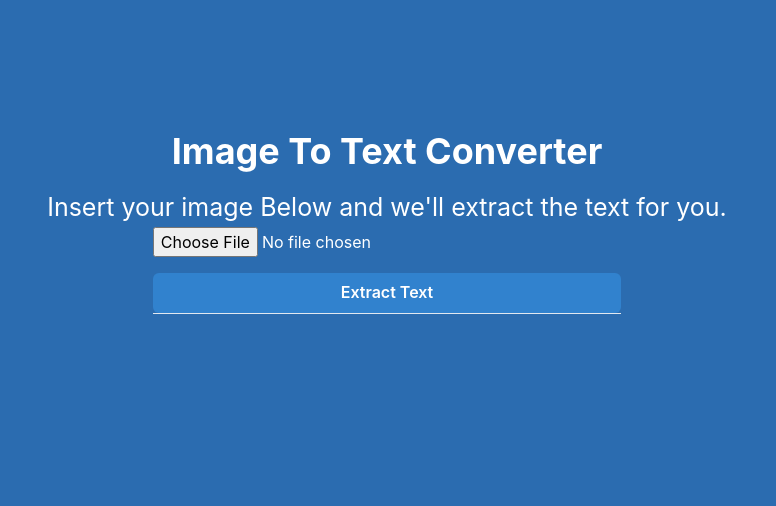
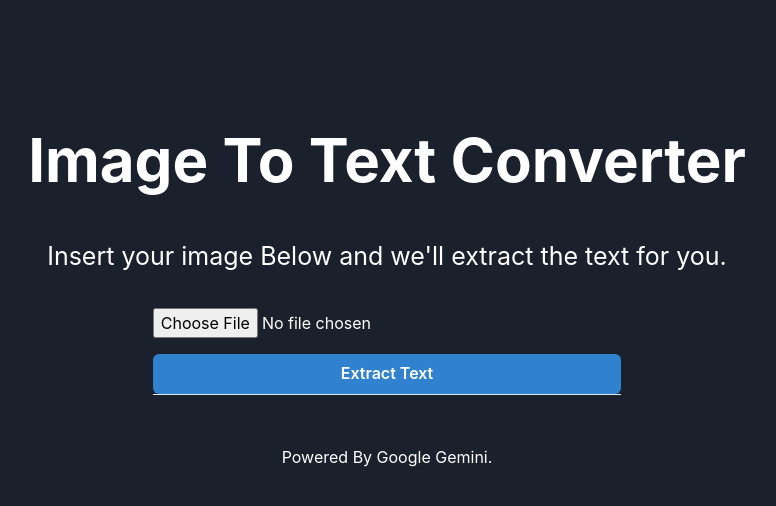
Before and after one commit to sanan-sajid/ImageInsight, a React (Vite) app: page / in a window 1280 px wide. Shown: the top 506 px of the page, without its empty margins (253-1029 px from the left). Built offline with nearby package versions, Linux system fonts and the light colour scheme; no server answers.

Commit message:
added some css

```diff
--- a/package.json
+++ b/package.json
@@ -10,6 +10,7 @@
     "preview": "vite preview"
   },
   "dependencies": {
+    "@bytescale/upload-widget-react": "^4.18.0",
     "@chakra-ui/react": "^2.8.2",
     "@emotion/react": "^11.11.3",
     "@emotion/styled": "^11.11.0",
--- a/src/App.jsx
+++ b/src/App.jsx
@@ -7,7 +7,11 @@ import { Container, Box } from "@chakra-ui/react";
 import Header from "./components/Header";
 import { Button } from "@chakra-ui/react";
 import KeywordsModal from "./components/KeywordsModal";
-
+import Footer from "./components/Footer";
+const options = {
+  apiKey: "free", // Get API keys from: www.bytescale.com
+  maxFileCount: 1,
+};
 function App() {
   const API_KEY = import.meta.env.VITE_GEMINI_API_KEY;
   const [data, setData] = useState(undefined);
@@ -107,11 +111,12 @@ function App() {
 
   return (
     <>
-      <Box bg="blue.600" color="white" height="100vh" paddingTop={130}>
+      <Box bg="gray.800" color="white" height="100vh" paddingTop={130}>
         <Container maxW="3xl" centerContent>
           <Header></Header>
           <div className="card">
             <input type="file" onChange={(e) => setImageData(e.target.files)} />
+
             <Button
               bg="blue.500"
               color="white"
@@ -132,7 +137,7 @@ function App() {
             closeModal={closeModal}
             imageData={photoURL}
           />
-
+          <Footer />
           <ToastContainer />
         </Container>
       </Box>
--- /dev/null
+++ b/src/components/Footer.jsx
@@ -0,0 +1,12 @@
+import { Box, Text, Flex } from "@chakra-ui/react";
+
+const Footer = () => {
+  return (
+    <Box marginTop={50}>
+      <Flex justifyContent="center" alignItems="center">
+        <Text fontSize="bold">Powered By Google Gemini.</Text>
+      </Flex>
+    </Box>
+  );
+};
+export default Footer;
--- a/src/components/Header.jsx
+++ b/src/components/Header.jsx
@@ -1,14 +1,13 @@
 import { Heading, Image, Text } from "@chakra-ui/react";
-// import logo from "../assets/light-bulb.svg";
 
 const Header = () => {
   return (
     <>
       {/* <Image src={logo} alt="logo" width={100} marginBottom="1rem" /> */}
-      <Heading color="white" marginBottom="1rem">
+      <Heading color="white" marginBottom="3rem" size="3xl">
         Image To Text Converter
       </Heading>
-      <Text fontSize={25} textAlign="center">
+      <Text fontSize={25} textAlign="center" marginBottom="2rem">
         Insert your image Below and we'll extract the text for you.
       </Text>
     </>
```
Also changed, not shown: 1 other file (tests, documents, lock files or other folders).
